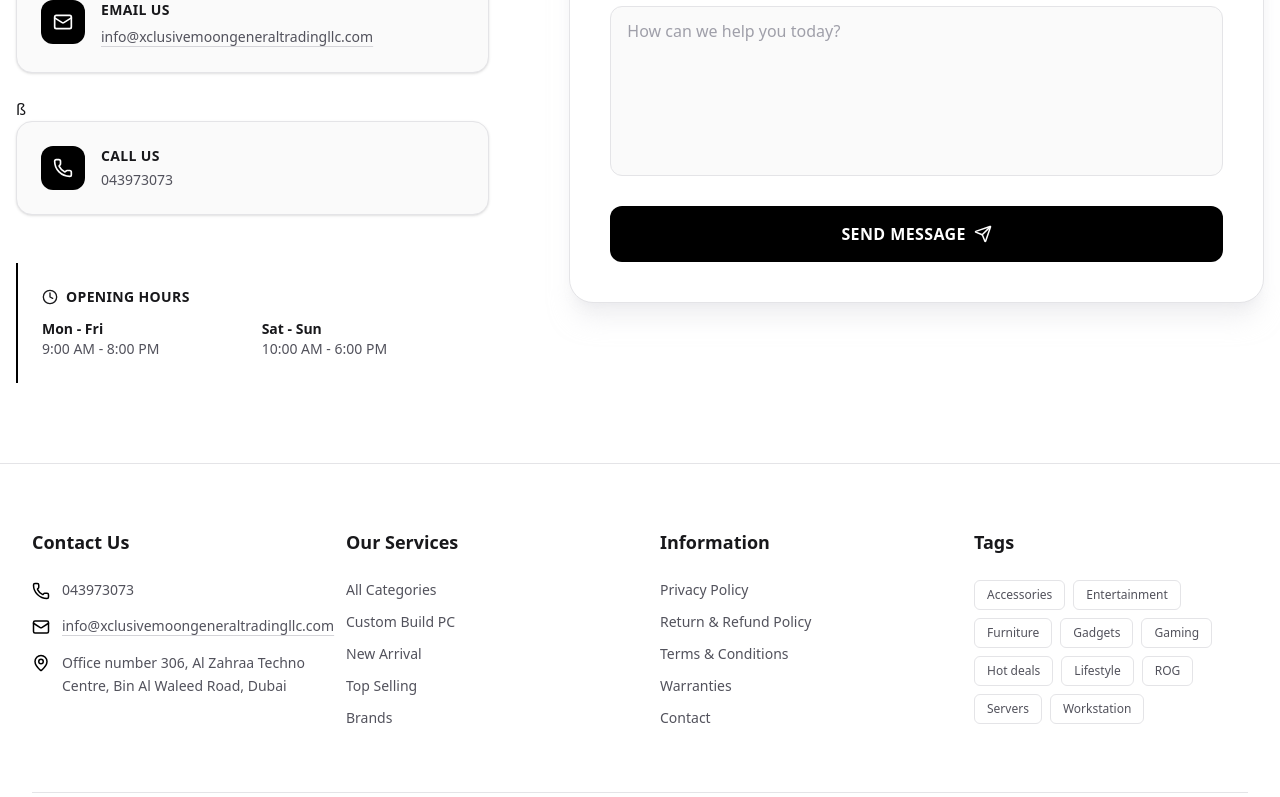
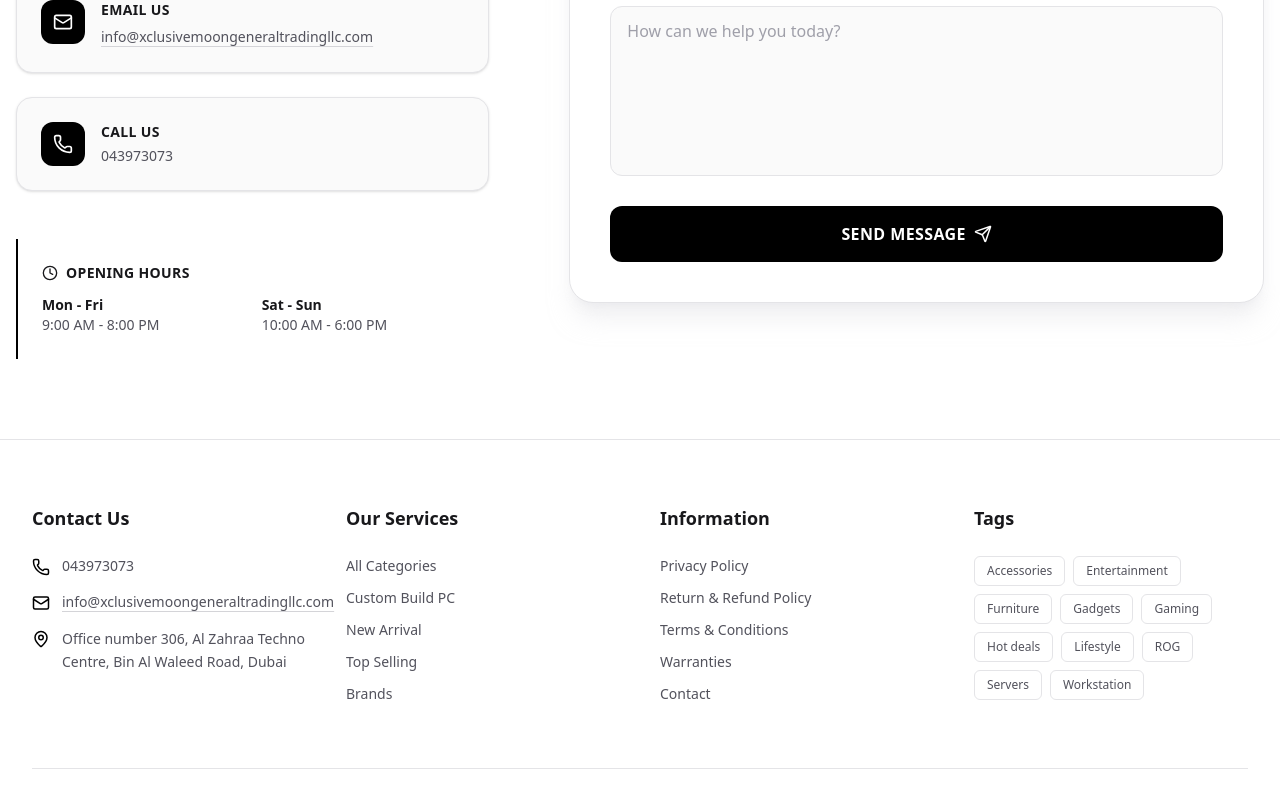
Before and after one commit to Ankitpareek-dev/gaming-website, a React (Vite) app: page /contact in a window 1280 px wide. Shown: the part 914-1711 px from the top of the page. Built offline with nearby package versions, Linux system fonts and the light colour scheme.

Commit message:
phone number changes

```diff
--- a/src/components/Footer.jsx
+++ b/src/components/Footer.jsx
@@ -34,7 +34,9 @@ const Footer = () => {
                   size={18}
                   className={`mt-0.5 shrink-0 ${theme.colors.accentText}`}
                 />
-                <span className="text-sm">043973073</span>
+                <a href="tel:+97143973073" className="text-sm">
+                  043973073
+                </a>
               </li>
               <li
                 className={`flex items-start gap-3 ${theme.colors.textSecondary}`}
--- a/src/components/contact.jsx
+++ b/src/components/contact.jsx
@@ -158,7 +158,7 @@ const ContactPage = () => {
 
                   </a>
                 </div>
-              </div>ß
+              </div>
 
               {/* Phone */}
               <div
@@ -177,7 +177,9 @@ const ContactPage = () => {
                   </h3>
 
                   <p className={`text-sm ${theme.colors.textSecondary}`}>
-                    043973073{" "}
+                    <a href="tel:+97143973073" className="hover:underline">
+                      043973073
+                    </a>
                     <span className={`text-xs ${theme.colors.textMuted} ml-2`}>
 
                     </span>
```
